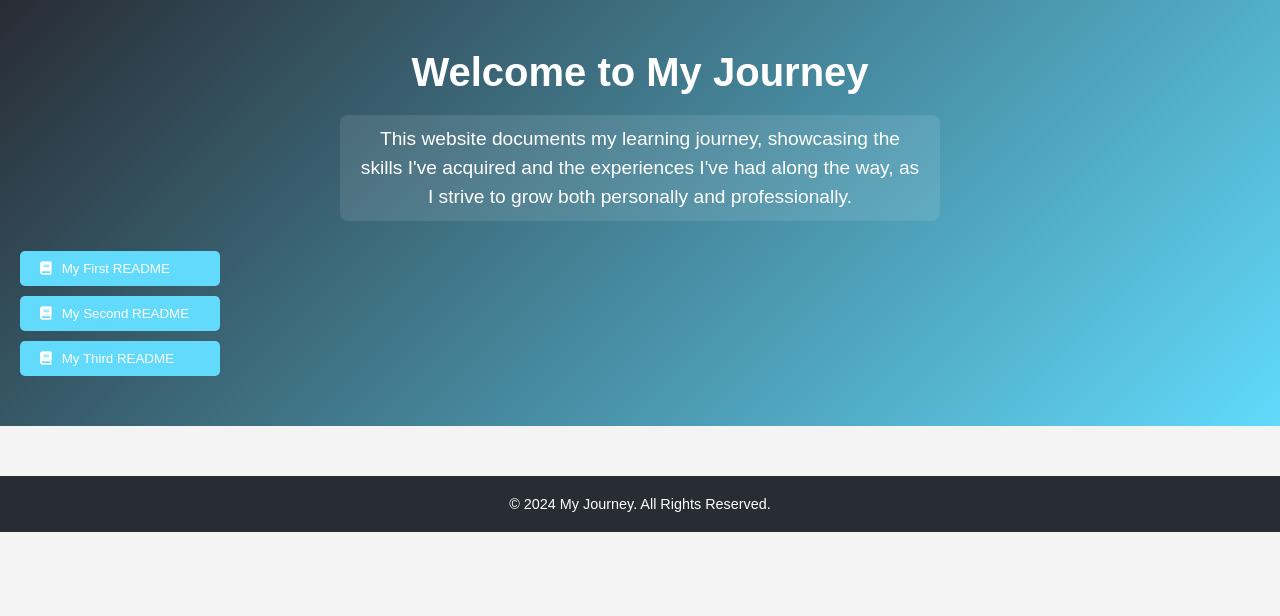
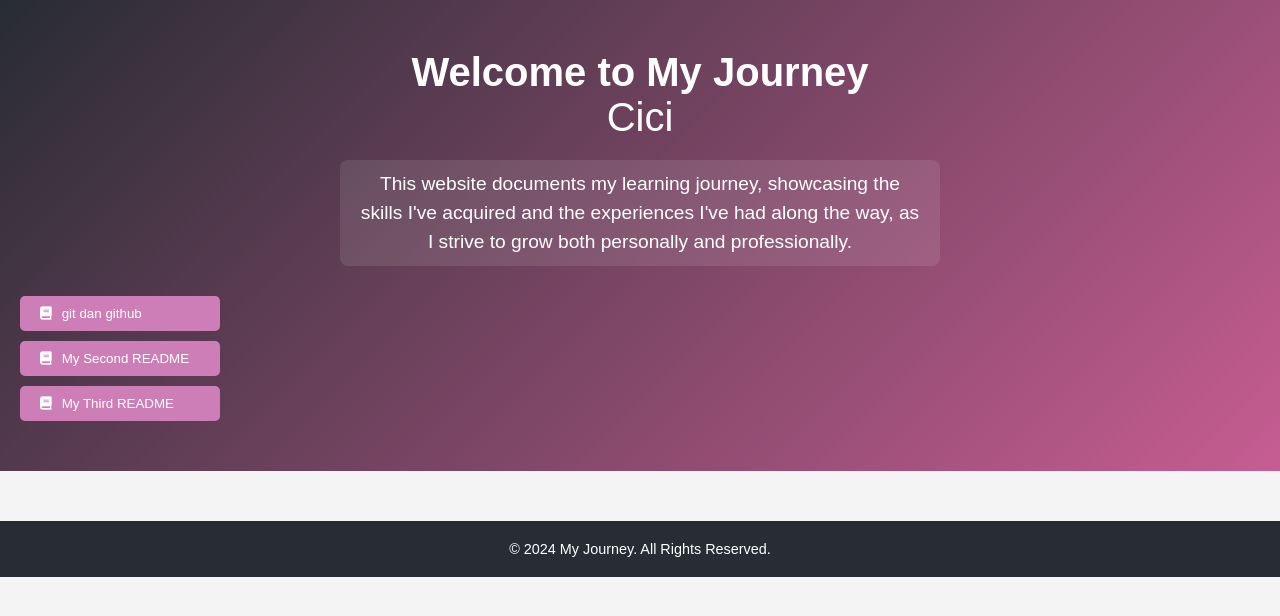
Before and after one commit to ciindysl/webcici, a plain HTML site: page index.html in a window 1280 px wide. Drawn offline with Linux system fonts and the light colour scheme.

Commit message:
websitecici

```diff
--- a/index.html
+++ b/index.html
@@ -10,7 +10,9 @@
 <body>
     <div class="hero">
         <h1>Welcome to My Journey</h1>
-        <p class="description">This website documents my learning journey, showcasing the skills I've acquired and the experiences I've had along the way, as I strive to grow both personally and professionally.</p>
+        <p class="author">Cici</p>
+        <p class="description">
+            This website documents my learning journey, showcasing the skills I've acquired and the experiences I've had along the way, as I strive to grow both personally and professionally.</p>
         <div id="buttonList">
             <!-- Buttons will be dynamically added here, listed downwards -->
         </div>
--- a/script.js
+++ b/script.js
@@ -1,6 +1,6 @@
 // Map of aliases to their corresponding README URLs
 const readmeFiles = {
-    "My First README": 'https://github.com/kayyazka/readme-collection/blob/main/readme/README1.md',
+    "git dan github": 'doc/git.html',
     "My Second README": 'https://github.com/kayyazka/readme-collection/blob/main/readme/README2.md',
     "My Third README": 'https://github.com/kayyazka/readme-collection/blob/main/readme/README3.md'
 }; // Add more aliases and file URLs here
--- a/styles.css
+++ b/styles.css
@@ -11,9 +11,14 @@ body {
     color: #333;
     text-align: center;
 }
+ .author {
+    font-size: 2.5rem;
+    animation: slideIn 1s ease forwards; /* Slide-in animation for heading */
+}
+
 
 .hero {
-    background: linear-gradient(135deg, #282c34, #61dafb);
+    background: linear-gradient(135deg, #282c34, #c75d92);
     color: white;
     padding: 50px 0;
     animation: fadeIn 1s ease-in-out; /* Fade-in animation for hero */
@@ -46,7 +51,7 @@ h1 {
 button {
     margin-top: 10px;
     padding: 10px 20px;
-    background-color: #61dafb;
+    background-color: #ce7eb6;
     color: #fff;
     border: none;
     border-radius: 5px;
```
Also changed, not shown: doc/git.html (renamed from git.html), doc/readme.css (renamed from readme.css), 1 other file.
